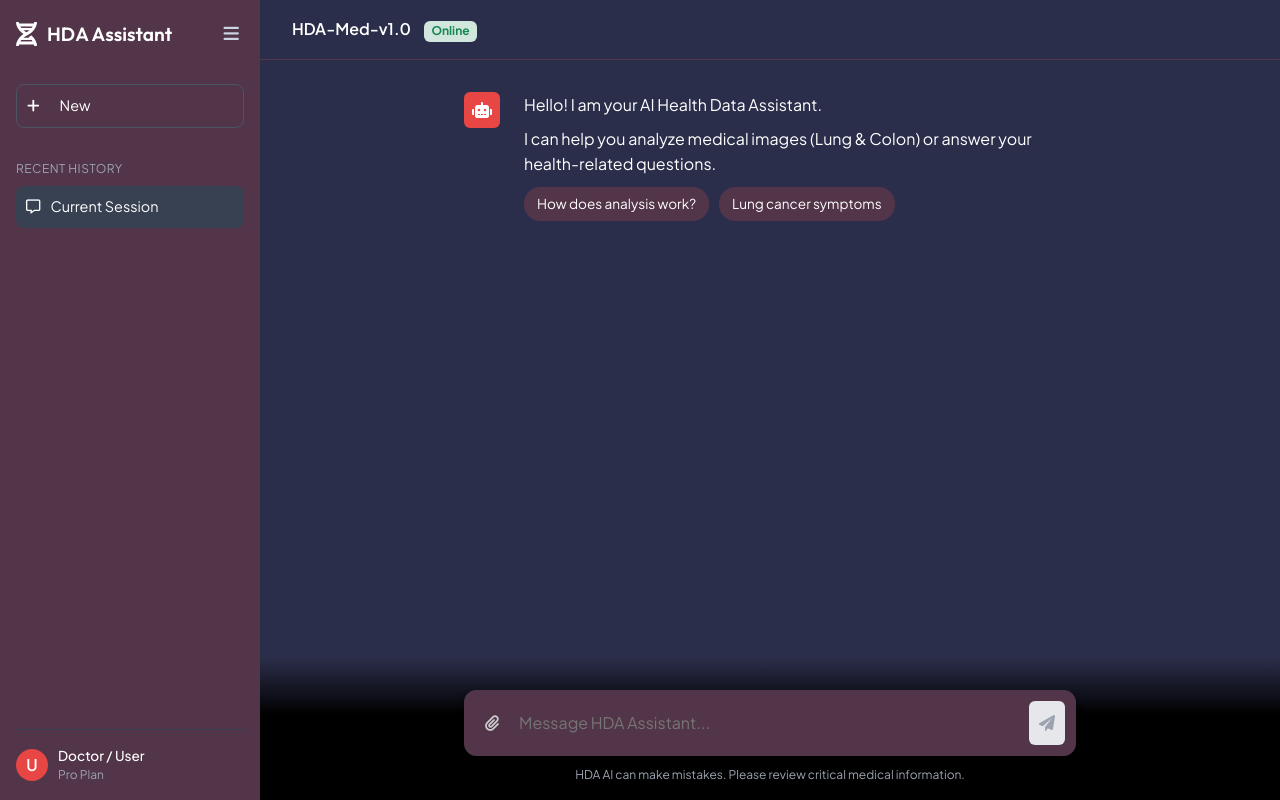
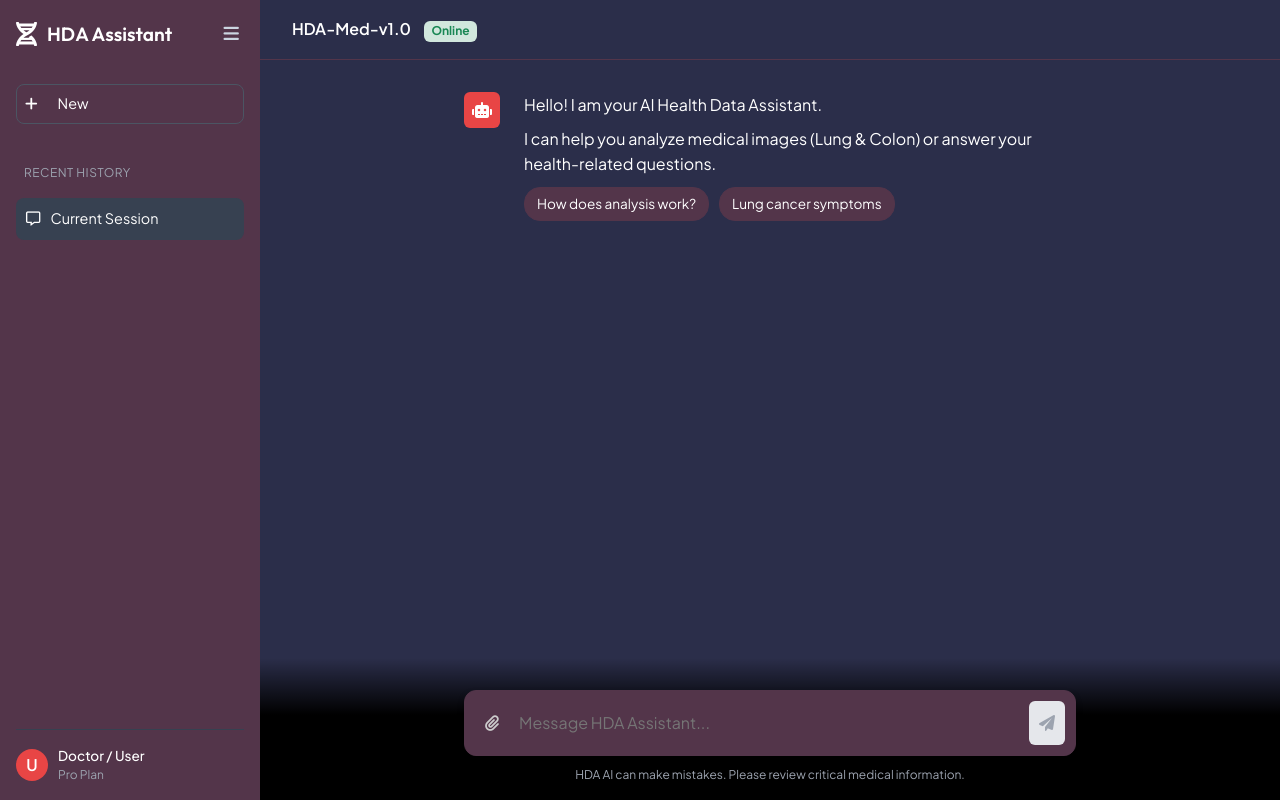
Before and after one commit to blackeagle686/hda_v3, a FastAPI app: page / in a window 1280 px wide. Run offline with FastAPI, Linux system fonts and the light colour scheme; some libraries are stand-ins or nearby versions.

Commit message:
Auto-commit: 2026-02-02 21:34:35

```diff
--- a/templates/index.html
+++ b/templates/index.html
@@ -34,11 +34,11 @@
                 </button>
             </div>
 
-            <div class="new-chat-btn" onclick="location.reload()">
+            <div class="new-chat-btn p-2" onclick="location.reload()">
                 <i class="fa-solid fa-plus"></i> <span></span>New</span>
             </div>
 
-            <div class="hist-label">Recent History</div>
+            <div class="hist-label p-2">Recent History</div>
             <div class="history-list">
                 <div class="history-item active">
                     <i class="fa-regular fa-message"></i> <span>Current Session</span>
```
